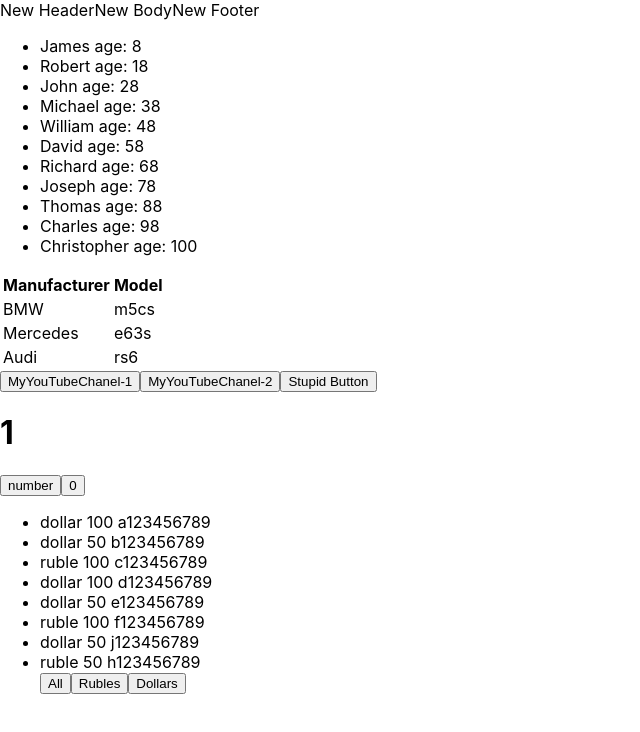
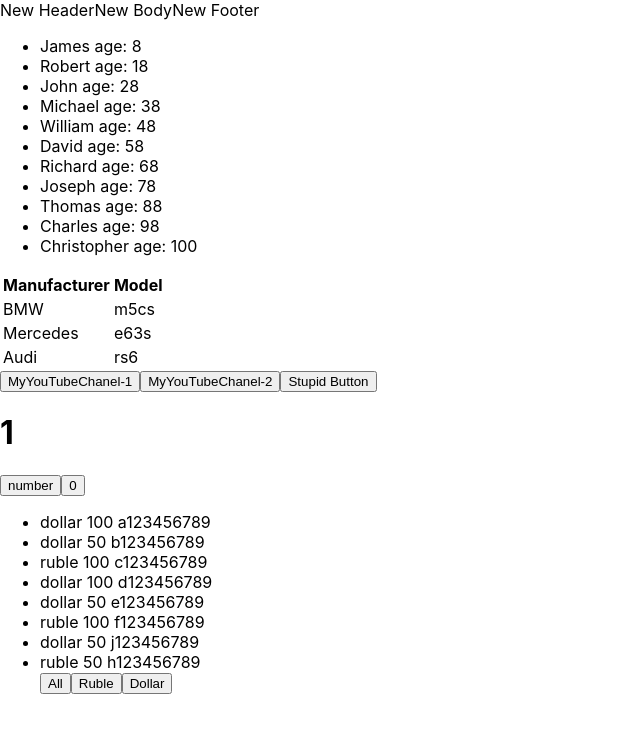
Before and after one commit to AnatolyNikol/microtasks, a React (Create React App) app: page / in a window 1280 px wide. Shown: the top 732 px of the page, without its empty margins (0-640 px from the left). Built offline with nearby package versions, Linux system fonts and the light colour scheme.

Commit message:
Use UniversalButtonComponent

```diff
--- a/src/microtask 5/Filter.tsx
+++ b/src/microtask 5/Filter.tsx
@@ -1,4 +1,5 @@
 import React, {useState} from "react";
+import UniversalButtonComponent from "../microtask 3/UniversalButtonComponent";
 
 type FilterType = 'All' | 'Ruble' | 'Dollar'
 
@@ -41,9 +42,12 @@ export const Filter = () => {
                         </li>
                     )
                 })}
-                    <button onClick={() => onClickFilterHandler("All")}>All</button>
-                    <button onClick={() => onClickFilterHandler("Ruble")}>Rubles</button>
-                    <button onClick={() => onClickFilterHandler("Dollar")}>Dollars</button>
+                    {/*<button onClick={() => onClickFilterHandler("All")}>All</button>*/}
+                    {/*<button onClick={() => onClickFilterHandler("Ruble")}>Rubles</button>*/}
+                    {/*<button onClick={() => onClickFilterHandler("Dollar")}>Dollars</button>*/}
+                <UniversalButtonComponent name={"All"} callBack={() => onClickFilterHandler("All")}/>
+                <UniversalButtonComponent name={"Ruble"} callBack={() => onClickFilterHandler("Ruble")}/>
+                <UniversalButtonComponent name={"Dollar"} callBack={() => onClickFilterHandler("Dollar")}/>
             </ul>
         </>
     )
```
